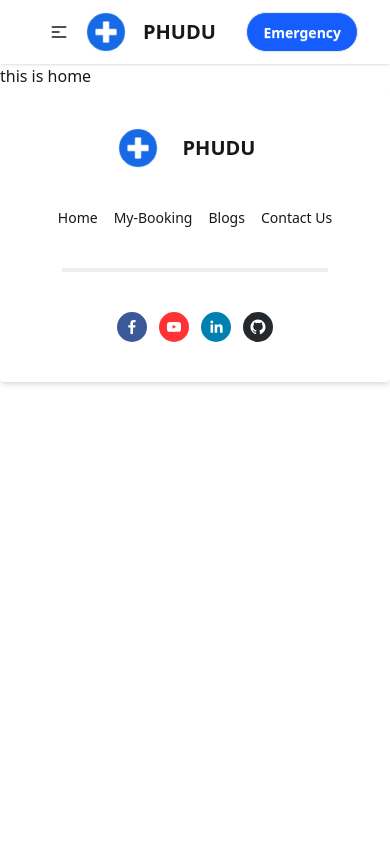
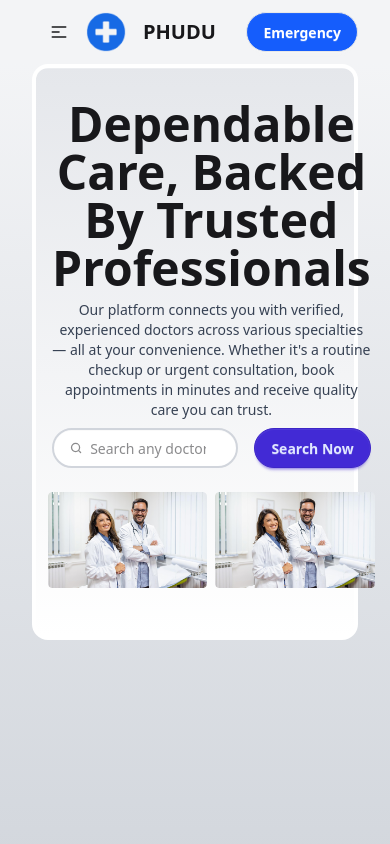
Before and after one commit to findmariammariaa/Phudu, a React (Vite) app: page / in a window 390 px wide. Shown: the top 844 px of the page. Built offline with nearby package versions, Linux system fonts and the light colour scheme.

Commit message:
finished hero section design and added responsive features

```diff
--- a/src/components/Header/Header.jsx
+++ b/src/components/Header/Header.jsx
@@ -3,7 +3,7 @@ import { NavLink } from "react-router";
 const Header = () => {
   return (
     <>
-      <div className="navbar bg-base-100 shadow-sm mx-auto px-8">
+      <div className="navbar bg-gray-100 mx-auto px-8">
         <div className="navbar-start">
           <div className="dropdown">
             <div tabIndex={0} role="button" className="btn btn-ghost lg:hidden">
--- /dev/null
+++ b/src/components/Header/Hero.jsx
@@ -0,0 +1,59 @@
+import React from "react";
+
+function Hero() {
+  return (
+    <div className="py-4 mx-auto hero border-4 border-white rounded-2xl bg-linear-to-t  from-white to-gray-200 ">
+      <div className="hero-content text-center">
+        <div className="max-w-4xl">
+          <h1 className="text-5xl font-semibold">
+            Dependable Care, Backed By Trusted Professionals
+          </h1>
+          <p className="py-2 text-sm text-gray-700">
+            Our platform connects you with verified, experienced doctors across
+            various specialties — all at your convenience. Whether it's a
+            routine checkup or urgent consultation, book appointments in minutes
+            and receive quality care you can trust.
+          </p>
+          <div className="flex gap-4 justify-center max-w-3xl mx-auto">
+            <label className="input w-full flex items-center gap-2 border-2 border-gray-300 rounded-4xl px-4 py-2">
+              <svg
+                className="h-[1em] opacity-50"
+                xmlns="http://www.w3.org/2000/svg"
+                viewBox="0 0 24 24"
+              >
+                <g
+                  strokeLinejoin="round"
+                  strokeLinecap="round"
+                  strokeWidth="2.5"
+                  fill="none"
+                  stroke="currentColor"
+                >
+                  <circle cx="11" cy="11" r="8"></circle>
+                  <path d="m21 21-4.3-4.3"></path>
+                </g>
+              </svg>
+              <input type="search" required placeholder="Search any doctor" />
+            </label>
+            <button type="submit" className="btn btn-primary rounded-4xl">
+              Search Now
+            </button>
+          </div>
+          <div className="mt-2 flex justify-center gap-2 mx-auto max-w-md py-4">
+            <img
+              src="/public/img/banner-img-1.png"
+              alt=""
+              className="w-1/2 lg:w-full  h-auto object-contain"
+            />
+            <img
+              src="/public/img/banner-img-1.png"
+              alt=""
+              className="w-1/2 lg:w-full h-auto object-contain"
+            />
+          </div>
+        </div>
+      </div>
+    </div>
+  );
+}
+
+export default Hero;
--- a/src/components/Home/Home.jsx
+++ b/src/components/Home/Home.jsx
@@ -1,9 +1,9 @@
 import React from 'react';
-
+import Hero from '../Header/Hero';
 const Home = () => {
     return (
-        <div>
-            <h1>this is home</h1>
+        <div className=' min-h-screen bg-linear-to-b  from-gray-100 to-gray-300  mx-auto px-8'>
+            <Hero></Hero>
         </div>
     );
 };
```
